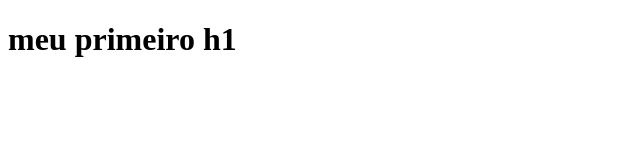
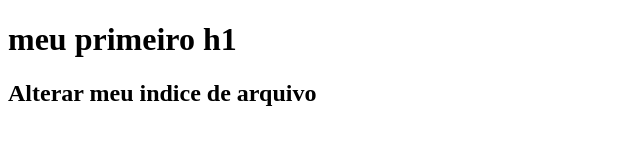
Before and after one commit to Alves1989/test_git_alves, a plain HTML site: page index.html in a window 1280 px wide. Shown: the whole page, without its empty margins (0-640 px from the left). Drawn offline with Linux system fonts and the light colour scheme.

Commit message:
Add h2 header to index.html

```diff
--- a/index.html
+++ b/index.html
@@ -7,6 +7,6 @@
 </head>
 <body>
     <h1>meu primeiro h1</h1>
-
+    <h2>Alterar meu indice de arquivo</h2>
 </body>
 </html>
```
